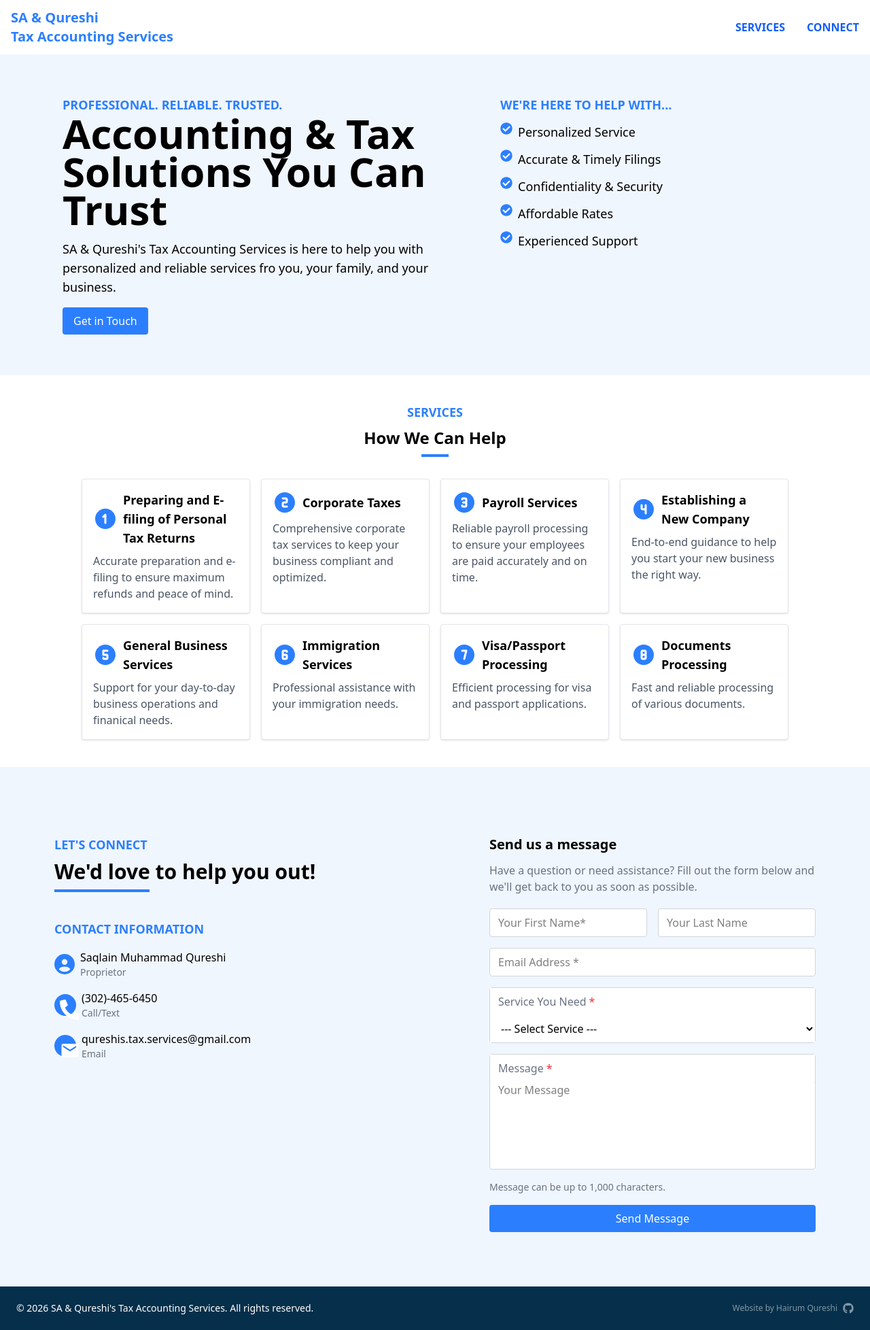
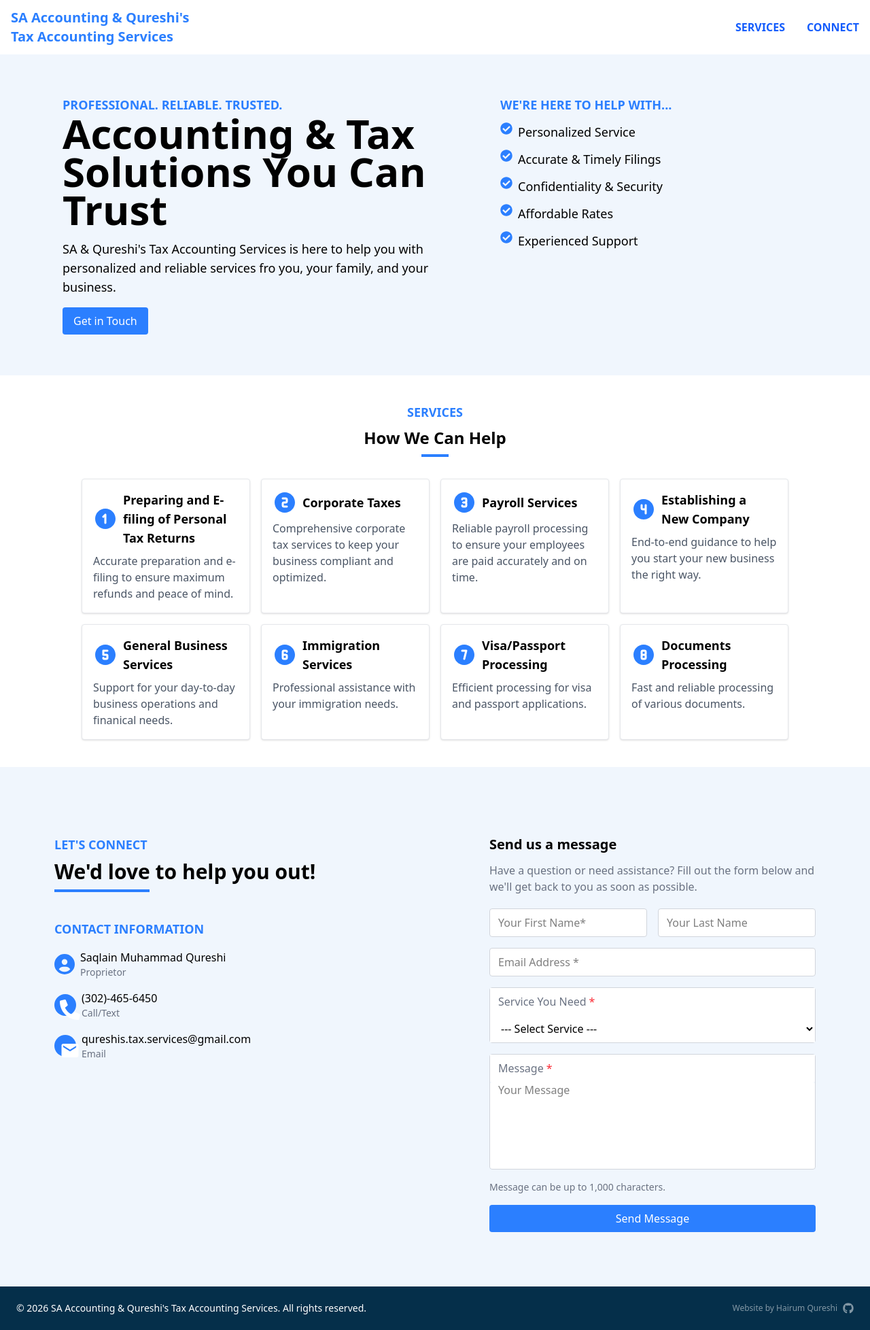
Before and after one commit to Hairum-Qureshi/sa-and-qureshi-accounting-website, a React (Vite) app in the folder apps/frontend/: page / in a window 1280 px wide. Shown: the whole page at 68% size. Built offline with nearby package versions, Linux system fonts and the light colour scheme.

Commit message:
updated company site name

```diff
--- a/apps/frontend/src/components/Footer.tsx
+++ b/apps/frontend/src/components/Footer.tsx
@@ -5,7 +5,7 @@ export default function Footer() {
     <footer className="bg-sky-950 text-white">
       <div className="mx-auto flex h-16 items-center justify-between px-6">
         <p className="text-sm">
-          &copy; {new Date().getFullYear()} SA & Qureshi's Tax Accounting
+          &copy; {new Date().getFullYear()} SA Accounting & Qureshi's Tax Accounting
           Services. All rights reserved.
         </p>
 
--- a/apps/frontend/src/components/Navbar.tsx
+++ b/apps/frontend/src/components/Navbar.tsx
@@ -4,7 +4,7 @@ export default function Navbar() {
   return (
     <div className="p-4 flex items-center w-full h-20">
       <div className="flex flex-col items-start text-xl font-semibold text-blue-500">
-        <h3>SA & Qureshi</h3>
+        <h3>SA Accounting & Qureshi's</h3>
         <h3>Tax Accounting Services</h3>
       </div>
       <div className="flex flex-row items-center ml-auto space-x-4 text-base text-blue-600 font-semibold">
```
